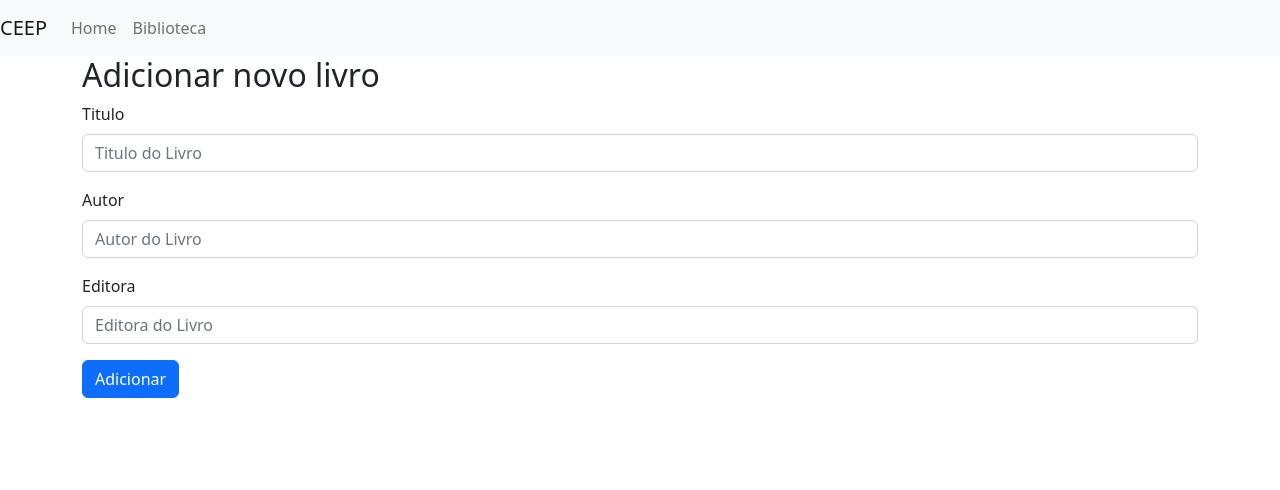
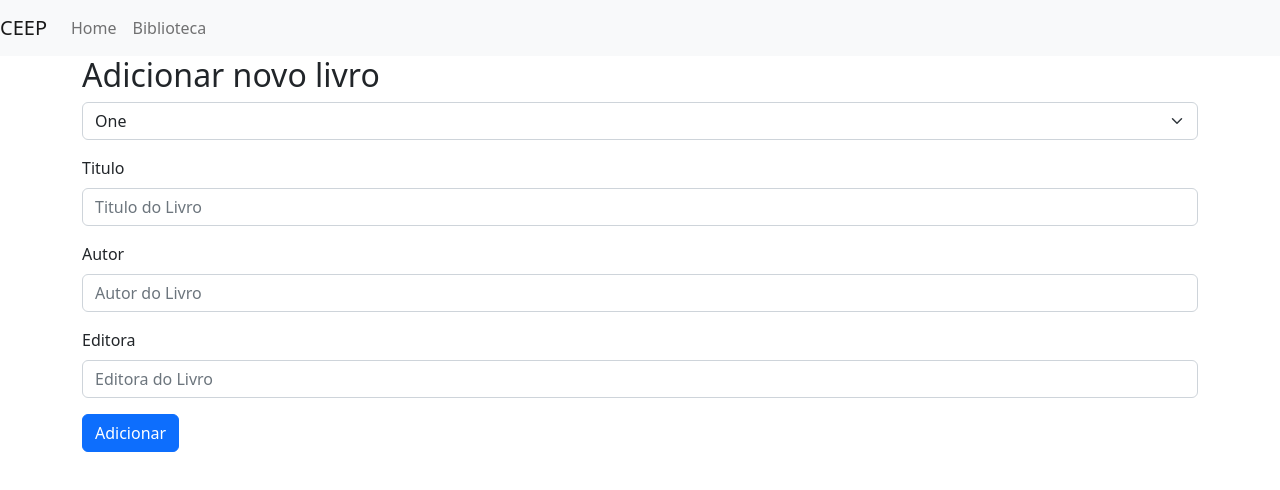
Before and after one commit to davidprocode/book-manager, a React (Create React App) app: page / in a window 1280 px wide. Shown: the top 490 px of the page. Built offline with nearby package versions, Linux system fonts and the light colour scheme.

Commit message:
new book component ok

```diff
--- a/src/components/NewBookForm/index.js
+++ b/src/components/NewBookForm/index.js
@@ -1,9 +1,12 @@
 import { Container, Form, Button } from "react-bootstrap";
 import { useState } from "react";
 import { db } from "../../utils/firebase";
-import { doc, setDoc, collection } from "firebase/firestore";
+import { doc, setDoc } from "firebase/firestore";
 
 const NewBookForm = () => {
+  const [section, setSection] = useState("");
+  const handleSection = (e) => setSection(e.target.value);
+
   const [title, setTitle] = useState("");
   const handleTitle = (e) => setTitle(e.target.value);
 
@@ -16,11 +19,21 @@ const NewBookForm = () => {
   const handleSubmit = async (event) => {
     event.preventDefault();
     const data = { title, author, publisher };
-    const newBookRef = doc(collection(db, "books", "section"));
-    try {
-      await setDoc(newBookRef, data);
-    } catch (error) {
-      if (error) console.log("Error: ", error.message);
+    if (!title || !author || !publisher) {
+      alert("Preencha todos os campos");
+    } else {
+      const newBookRef = doc(db, "books", section);
+      try {
+        await setDoc(newBookRef, data).then(() => {
+          alert("Livro cadastrado com sucesso!");
+          setSection("");
+          setTitle("");
+          setAuthor("");
+          setPublisher("");
+        });
+      } catch (error) {
+        if (error) console.log("Error: ", error.message);
+      }
     }
   };
 
@@ -28,6 +41,18 @@ const NewBookForm = () => {
     <Container>
       <h2>Adicionar novo livro</h2>
       <Form onSubmit={handleSubmit}>
+        <Form.Group className="mb-3" controlId="section">
+          <Form.Select
+            aria-label="Selecione a secao do livro"
+            onChange={handleSection}
+            value={section}
+          >
+            <option value="1">One</option>
+            <option value="2">Two</option>
+            <option value="3">Three</option>
+          </Form.Select>
+        </Form.Group>
+
         <Form.Group className="mb-3" controlId="title">
           <Form.Label>Titulo</Form.Label>
           <Form.Control
```
